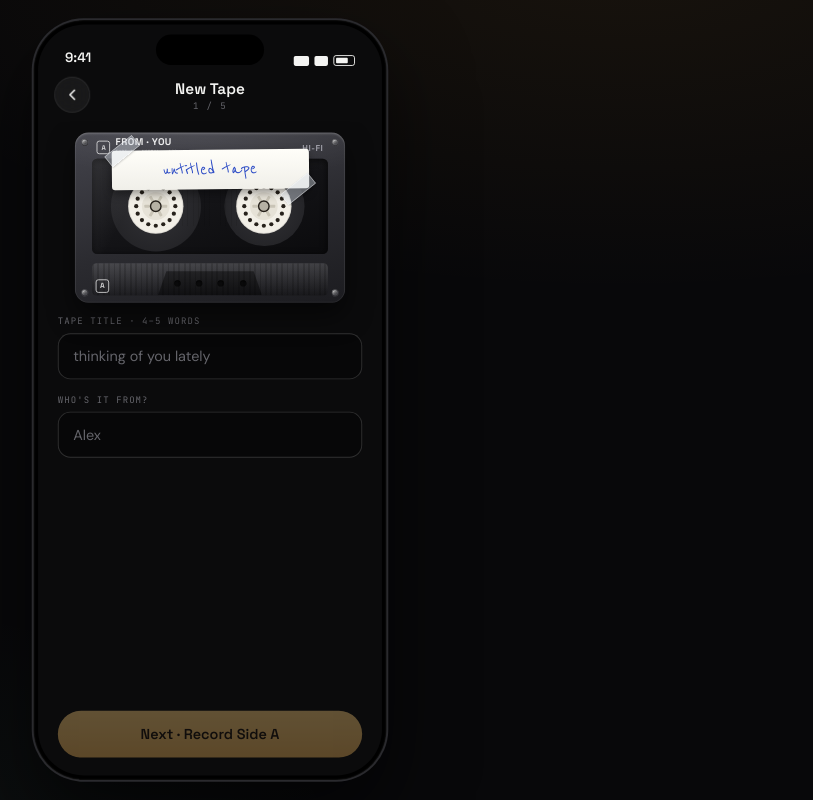
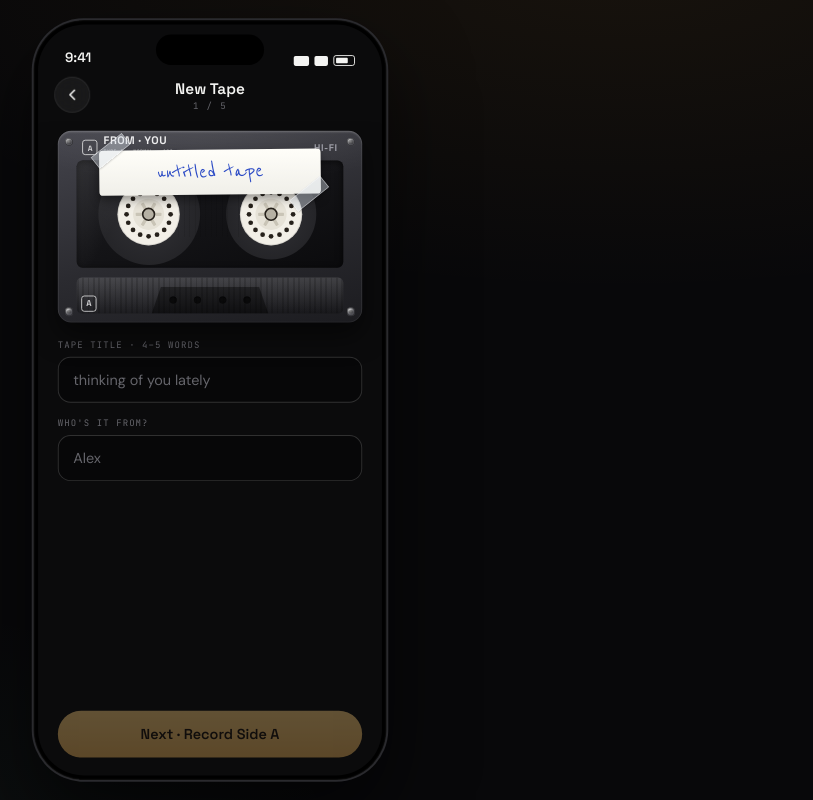
Before and after one commit to kanishksingh3012/Casett.app, a Next.js app: page / in a window 1280 px wide. Both pictures are taken after a click on the button 766 px from the left and 667 px from the top of the page. Shown: the whole page, without its empty margins (430-1243 px from the left). Built offline with nearby package versions, Linux system fonts and the light colour scheme.

Commit message:
fix: cassette full width on NewTapeScreen to match input fields
https://claude.ai/code/session_01UjSDncQLB5zKjB9TxnAgbF

```diff
--- a/components/screens/NewTapeScreen.tsx
+++ b/components/screens/NewTapeScreen.tsx
@@ -18,7 +18,7 @@ export default function NewTapeScreen({ tape, set, onBack, onNext }: NewTapeScre
       <StatusBar />
       <TopBar onBack={onBack} title="New Tape" step="1 / 5" />
       <div className="screen-body">
-        <div className="cass-stage sm">
+        <div className="cass-stage">
           <Cassette tape={tape} side="A" showStickers={false} />
         </div>
         <div className="field">
```
